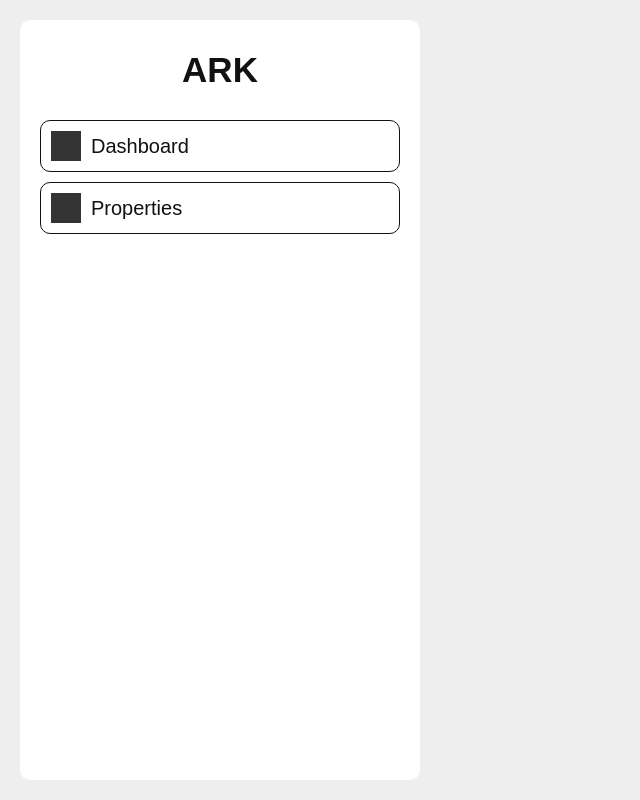
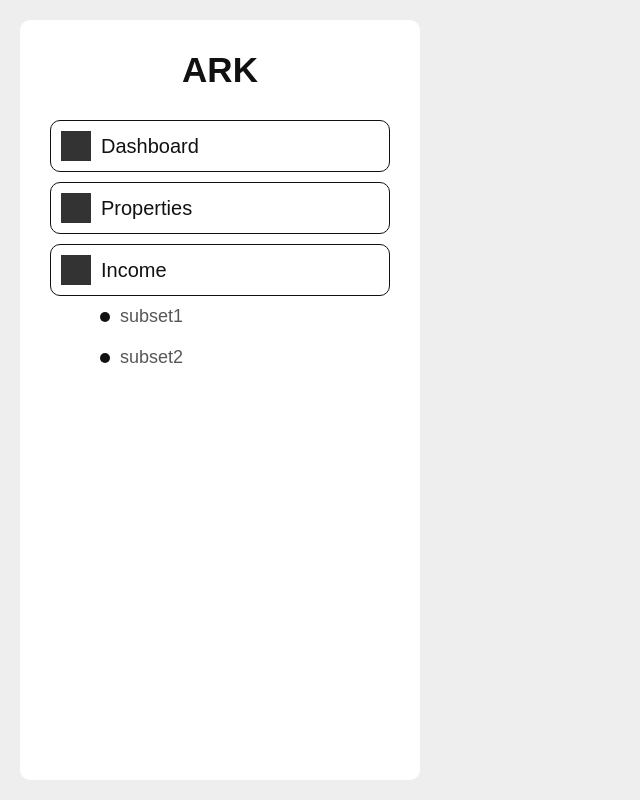
Before and after one commit to ark1111/ark-panel, a React (Vite) app: page / in a window 1280 px wide. Shown: the whole page, without its empty margins (0-640 px from the left). Built offline with nearby package versions, Linux system fonts and the light colour scheme; a web font is replaced by a local one.

Commit message:
feat : menu / childs

```diff
--- a/src/components/nav/index.styled.ts
+++ b/src/components/nav/index.styled.ts
@@ -5,7 +5,7 @@ export const Box = styled.div`
   height: 100%;
   background-color: #fff;
   border-radius: 10px;
-  padding: 30px 20px;
+  padding: 30px;
 `;
 
 export const TopPart = styled.div`
@@ -43,6 +43,7 @@ export const MenuItemMain = styled.div`
   display: flex;
   align-items: center;
   justify-content: space-between;
+  cursor: pointer;
 `;
 
 export const MenuItemMainLeft = styled.div`
@@ -62,3 +63,30 @@ export const MenuItemMainText = styled.div`
   font-size: 20px;
   color: #111;
 `;
+
+export const MenuItemChilds = styled.div`
+  width: 100%;
+  padding-left: 50px;
+`;
+
+export const MenuItemChildItem = styled.div`
+  width: 100%;
+  display: flex;
+  align-items: center;
+  column-gap: 10px;
+  padding: 10px 0;
+  cursor: pointer;
+`;
+
+export const ChildItemDot = styled.div`
+  width: 10px;
+  height: 10px;
+  border-radius: 1000px;
+  background-color: #111;
+`;
+
+export const ChildItemText = styled.div`
+  font-size: 18px;
+  color: #111;
+  opacity: 70%;
+`;
--- a/src/components/nav/index.tsx
+++ b/src/components/nav/index.tsx
@@ -1,9 +1,13 @@
 import {
   Box,
+  ChildItemDot,
+  ChildItemText,
   Logo,
   LogoText,
   Menu,
   MenuItem,
+  MenuItemChildItem,
+  MenuItemChilds,
   MenuItemMain,
   MenuItemMainIcon,
   MenuItemMainLeft,
@@ -23,13 +27,23 @@ const Nav = (props: Props) => {
         </Logo>
         <Menu>
           {MenuList.map((item) => (
-            <MenuItem>
+            <MenuItem key={item.id}>
               <MenuItemMain>
                 <MenuItemMainLeft>
                   <MenuItemMainIcon></MenuItemMainIcon>
                   <MenuItemMainText>{item.title}</MenuItemMainText>
                 </MenuItemMainLeft>
               </MenuItemMain>
+              {item.childs?.length > 0 && (
+                <MenuItemChilds>
+                  {item.childs.map((childItem) => (
+                    <MenuItemChildItem key={childItem.id}>
+                      <ChildItemDot></ChildItemDot>
+                      <ChildItemText>{childItem.title}</ChildItemText>
+                    </MenuItemChildItem>
+                  ))}
+                </MenuItemChilds>
+              )}
             </MenuItem>
           ))}
         </Menu>
--- a/src/components/nav/list.ts
+++ b/src/components/nav/list.ts
@@ -15,4 +15,22 @@ export const MenuList = [
         childs:[],
         link:""
     },
+    {
+        id:3,
+        title:"Income",
+        icon:'',
+        childs:[
+            {
+                id:4,
+                title:"subset1",
+                link:""
+            },
+            {
+                id:5,
+                title:"subset2",
+                link:""
+            },
+        ],
+        link:""
+    },
 ]
```
